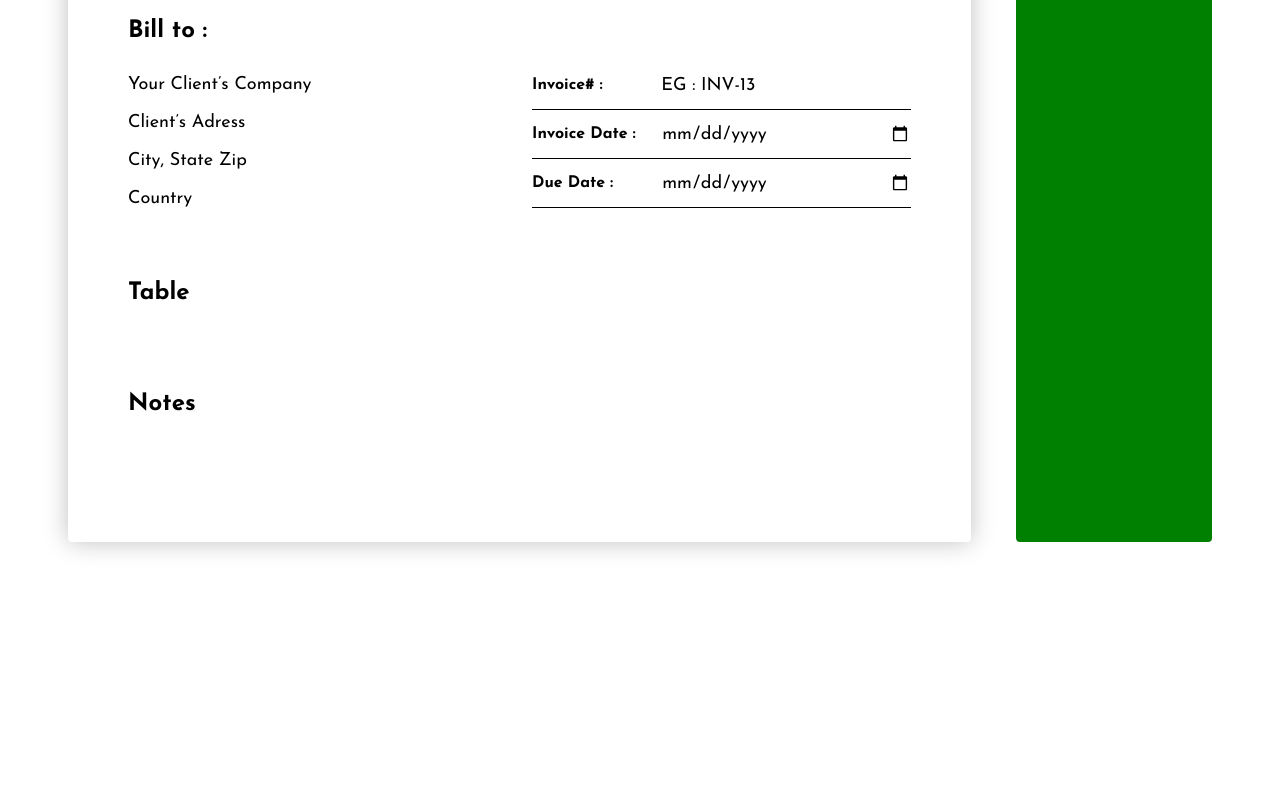
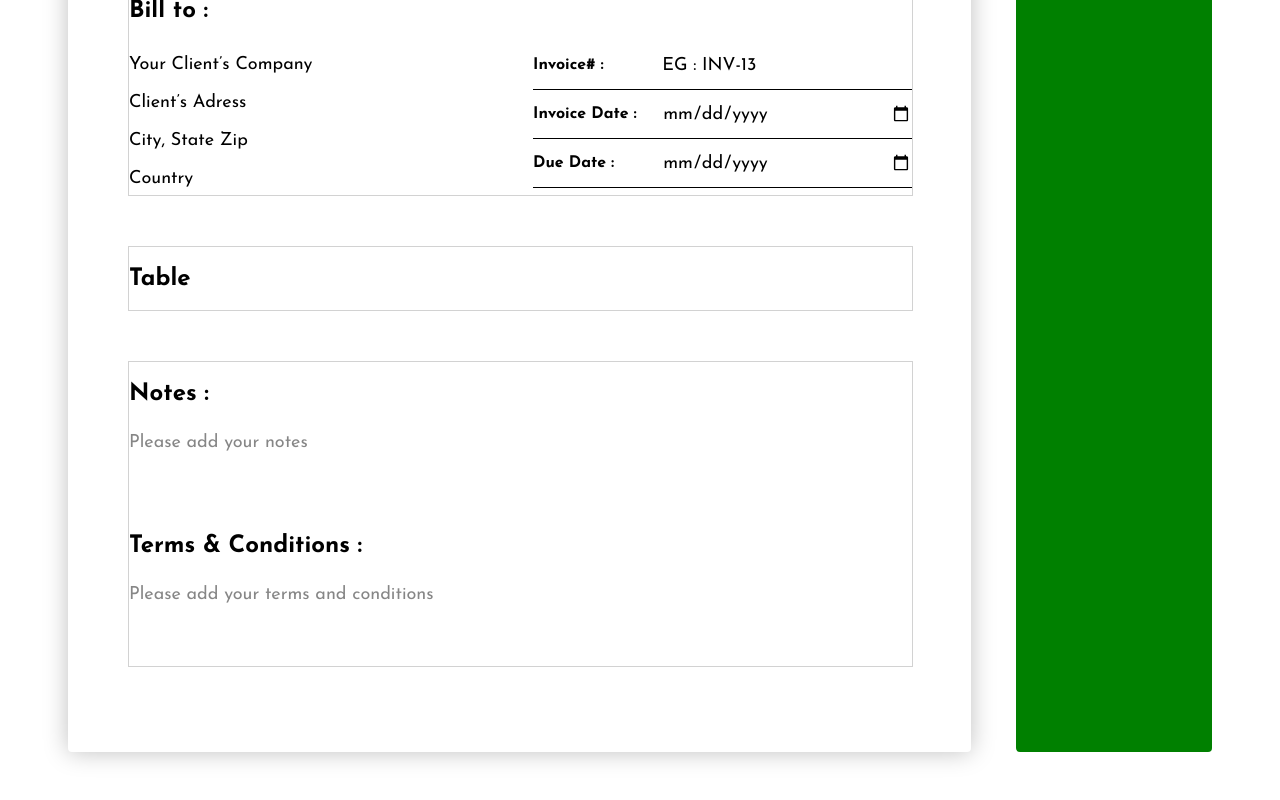
Before and after one commit to dot357/fis, a Nuxt app: page /builder in a window 1280 px wide. Shown: the part 462-1262 px from the top of the page. Before the commit the page ends 1072 px from the top, so only its background shows below. Built offline with nearby package versions, Linux system fonts and the light colour scheme.

Commit message:
modified:   components/Builder.vue

```diff
--- a/components/Builder.vue
+++ b/components/Builder.vue
@@ -52,7 +52,16 @@
 
       </div>
       <div class="notes">
-        <h2>Notes</h2>
+        <div class="container">
+        <h2>Notes :</h2>
+        <textarea name="" placeholder="Please add your notes"></textarea>
+        </div>
+
+        <div class="container">
+        <h2>Terms & Conditions :</h2>
+        <textarea name="" placeholder="Please add your terms and conditions" ></textarea>
+        </div>
+
       </div>
     </form>
   </section>
@@ -64,7 +73,7 @@ export default {
   data() {
     return {
       fis: {
-        test :'Your company'
+        test :'F.I.S.'
       },
     }
   },
@@ -73,6 +82,15 @@ export default {
 </script>
 
 <style>
+
+
+.getLost{
+  position: absolute;
+  z-index: -999;
+  opacity: 0;
+  pointer-events: none;
+}
+
 form {
   min-height: 100vh;
   background: white;
@@ -84,6 +102,11 @@ form {
   flex-direction: column;
   justify-content: space-evenly;
   align-items: flex-start;
+}
+
+form > div{
+  margin: 25px 0;
+  border: 1px solid rgba(0, 0, 0, 0.178);
 }
 
 form  input{
@@ -103,12 +126,6 @@ form  input::placeholder{
 
 }
 
-.getLost{
-  position: absolute;
-  z-index: -999;
-  opacity: 0;
-  pointer-events: none;
-}
 
 
 
@@ -187,6 +204,34 @@ form > .header .left > .theirs{
 }
 
 
+form .notes .container textarea{
+  width: 100%;
+  height: 70px;
+  resize: none;
+  outline: none;
+  border: none;
+  padding: 7px 0;
+    font-size: 1.125rem;
+    font-family: 'Josefin Sans', sans-serif;
+    position: relative;
+}
 
 
+
+
+
+form .notes .container textarea::placeholder{
+  color: rgba(0, 0, 0, 0.473);
+
+
+
+}
+
+
+
+
+form .notes .container textarea:focus, form .notes .container textarea:hover{
+  font-weight: bold;
+}
+
 </style>
```
